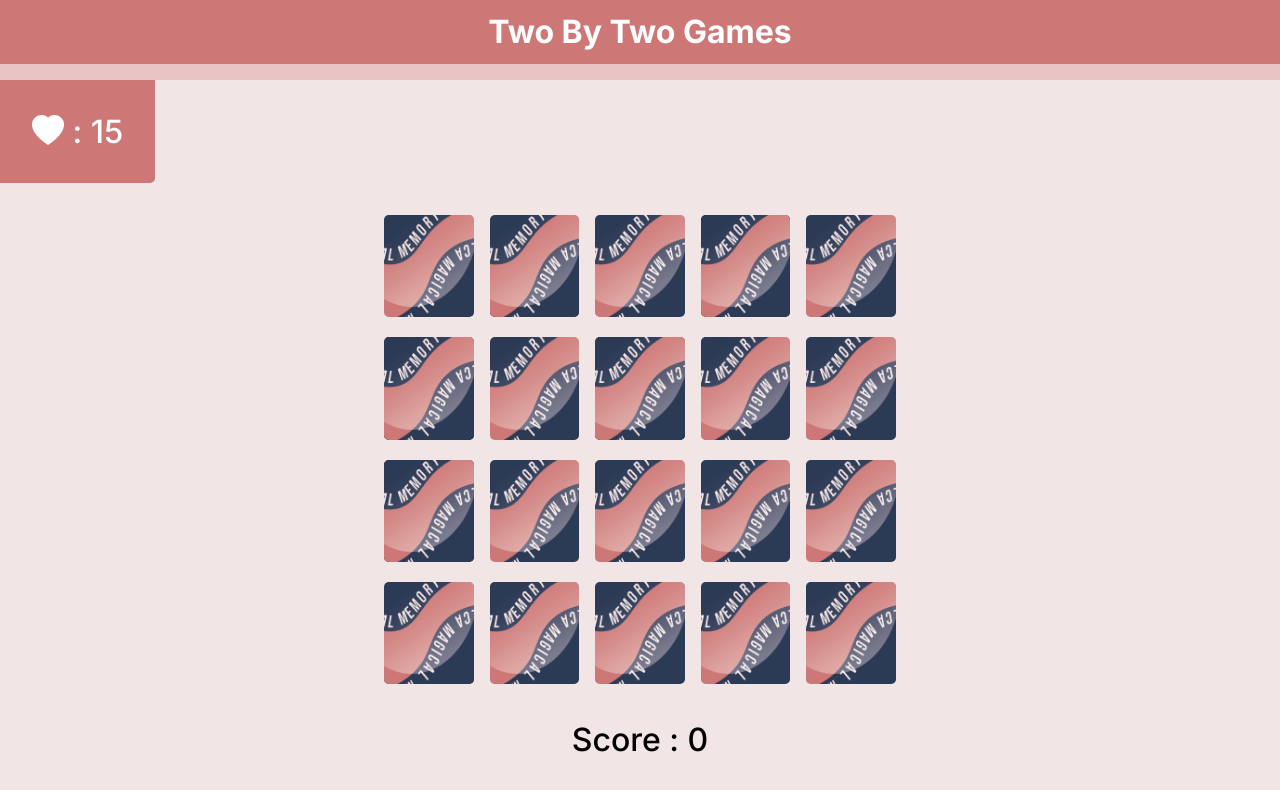
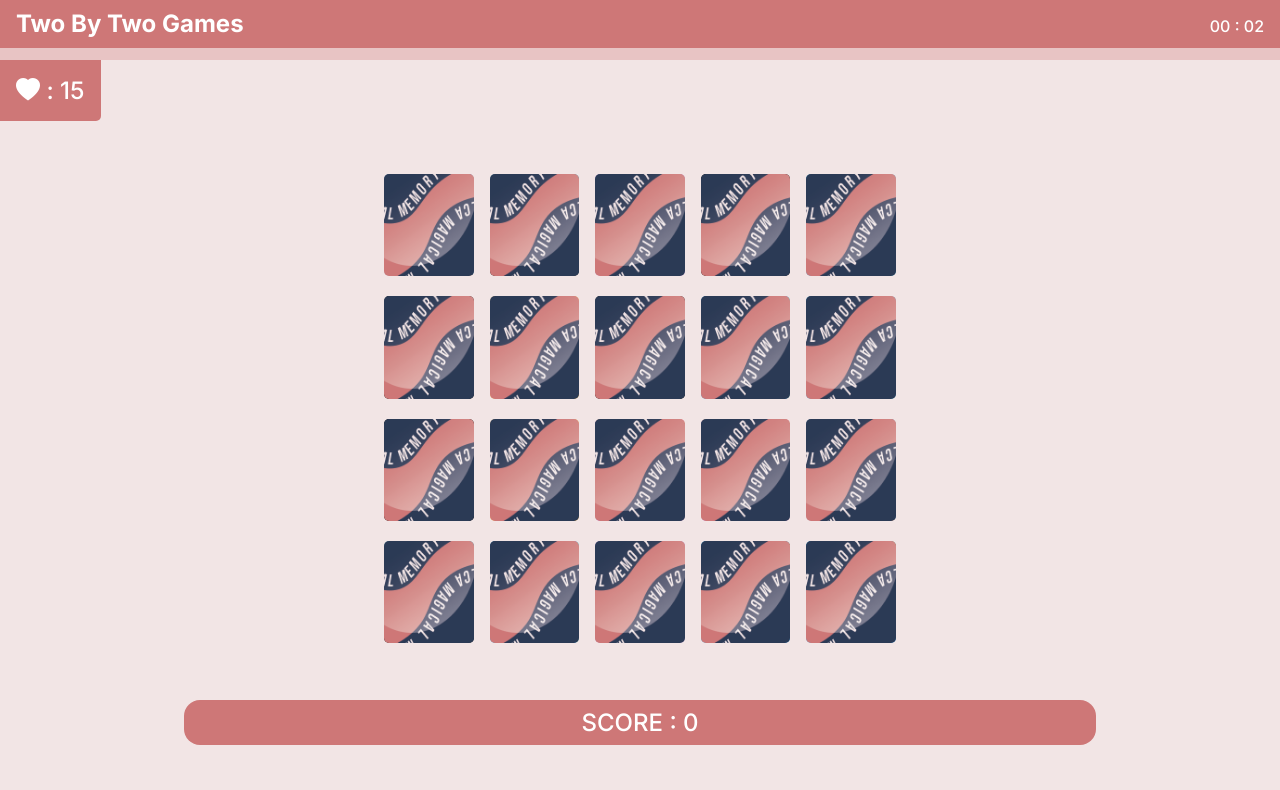
Before and after one commit to nathvda/MemoryGame, a plain HTML site: page index.html in a window 1280 px wide. Both pictures are taken after a click on the button "Démarrer le jeu". Drawn offline with nearby package versions, Linux system fonts and the light colour scheme.

Commit message:
Adding timer

```diff
--- a/index.html
+++ b/index.html
@@ -13,6 +13,7 @@
 <body>
   <header>
     <h1>Two By Two Games</h1>
+    <div id="timer"></div>
   </header>
  <main>
   <span id="lives" class="notvisible"></span>
--- a/script.js
+++ b/script.js
@@ -22,6 +22,10 @@ const images = [
 ]
 
 let starter = document.querySelector('.starting-game');
+let startingTime;
+let wonderful;
+let m;
+let s;
 
 let cards = document.getElementById('game-box');
 let userChoice = [];
@@ -50,8 +54,6 @@ function UpdatePointsLives(){
 function checkImage(){
   let firstCard = userChoice[0];
   let secondCard = userChoice[1];
-  console.log(firstCard);
-  console.log(secondCard);
 
   let doc1 = document.getElementById(`${firstCard}`).firstChild;
   let doc2 = document.getElementById(`${secondCard}`).firstChild;
@@ -65,6 +67,8 @@ setTimeout(() => {cards.classList.toggle('unclickable');},1000);
 
 if (pointCounter === 2000 ){
   alert("Bravo ! Tu as gagné!");
+  alert(`Temps : ${(m < 10) ? `0${m}` : m} : ${(s < 10) ? `0${s}` : s}`);
+  clearInterval(wonderful);
 }
 
  } else {
@@ -85,7 +89,26 @@ if (lifeCounter === 0){
 
 }
 
+let time = document.getElementById("timer");
+
+let timer = () => {
+
+  let counting = new Date().getTime();
+
+
+  let difference = counting - startingTime;
+  s = Math.floor((difference / 1000) % 60)
+  m = Math.floor((difference / (1000 * 60) % 60));
+  time.innerHTML = `${(m < 10) ? `0${m}` : m} : ${(s < 10) ? `0${s}` : s}`;
+
+}
+
+
+
 function generateCards() {
+
+  startingTime = new Date().getTime();
+  wonderful = setInterval(timer, 1000);
 
 /*  let wonderful = images.sort((a,b) => .5 - Math.random());*/
 
@@ -128,14 +151,12 @@ cards.addEventListener('click', (event) => {
 const selection = event.target;
 
 if (selection.id === "game-box"){
-  console.log("failed to select a card");
 } else if (userChoice.length < 1){
   selection.classList.remove('hidden');
   userChoice.push(selection.id);
 
 } else {
       selection.classList.remove('hidden');
-      console.log(userChoice);
       userChoice.push(selection.id);
       cards.classList.toggle('unclickable');
       checkImage();
--- a/style.css
+++ b/style.css
@@ -20,11 +20,12 @@ header{width:100vw;
     box-shadow:0 0.5em 0 hsl(0, 26%, 47%);
 }
 
-h1{text-align:center;
+h1{text-align:left;
 width:100%;
 color:white;
+padding-left:1rem;
+font-size:1.5rem;
 background-color:#CE7777;
-height:2em;
 line-height:2;
 border-bottom: 0.5em solid #E8C4C4}
 
@@ -54,6 +55,16 @@ main{
 	grid-template-rows: min-content;
 }
 
+#timer{
+    position:absolute;
+    top:0;
+    right:0;
+    padding:1em;
+    color:white;
+    font-size:1rem;
+
+}
+
 .hidden{
     position:relative;
 }
@@ -70,9 +81,9 @@ main{
 }
 
 #lives{
-    font-size:2em;
+    font-size:1.5rem;
     background-color:#CE7777;
-    padding:1em;
+    padding:1rem;
     color:white;
     border-radius:0 0 5px 0;
     width:fit-content;
@@ -84,9 +95,15 @@ main{
 }
 
 #score{
-    width:100vw;
+    width:70vw;
+    margin:auto;
+    padding:0.5rem;
+    border-radius:1rem;
     text-align:center;
-    font-size:2em;
+    font-size:1.5em;
+    color:white;
+    text-transform: uppercase;
+    background-color:#CE7777;
 }
 
 .unclickable{pointer-events:none;}
```
